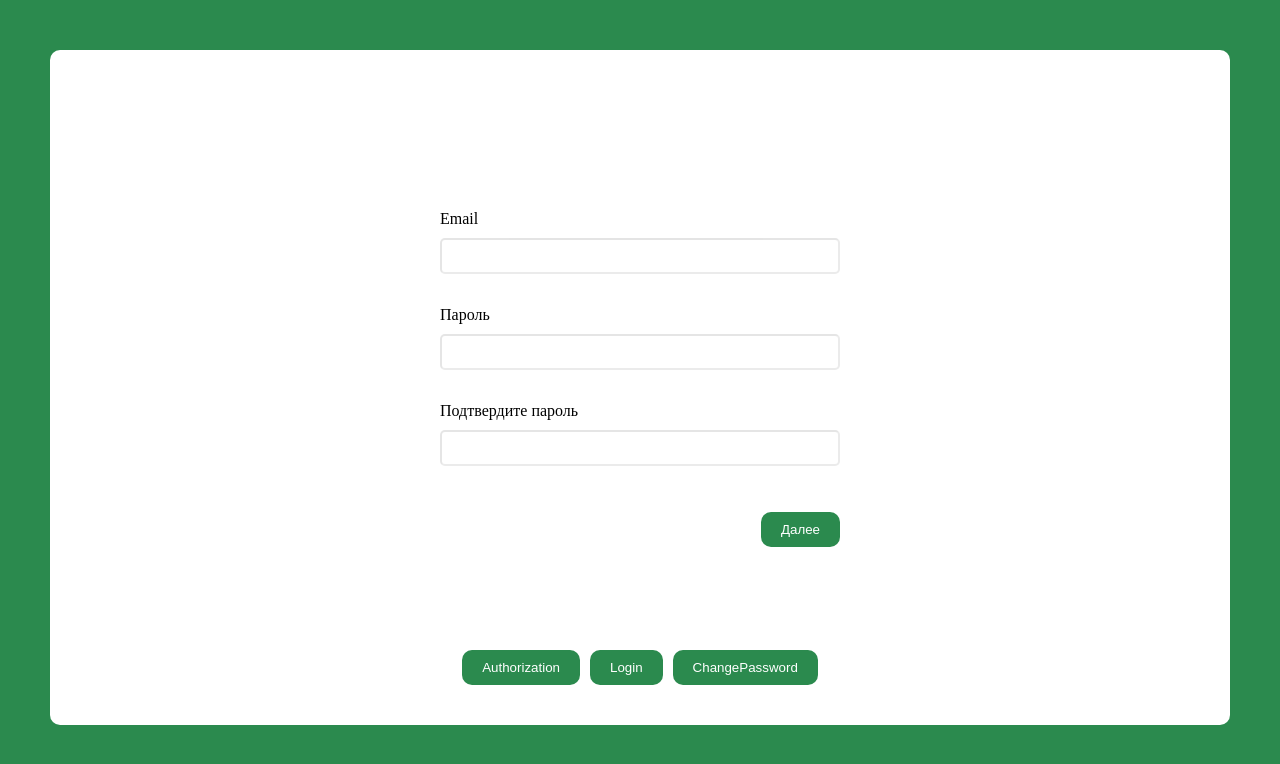
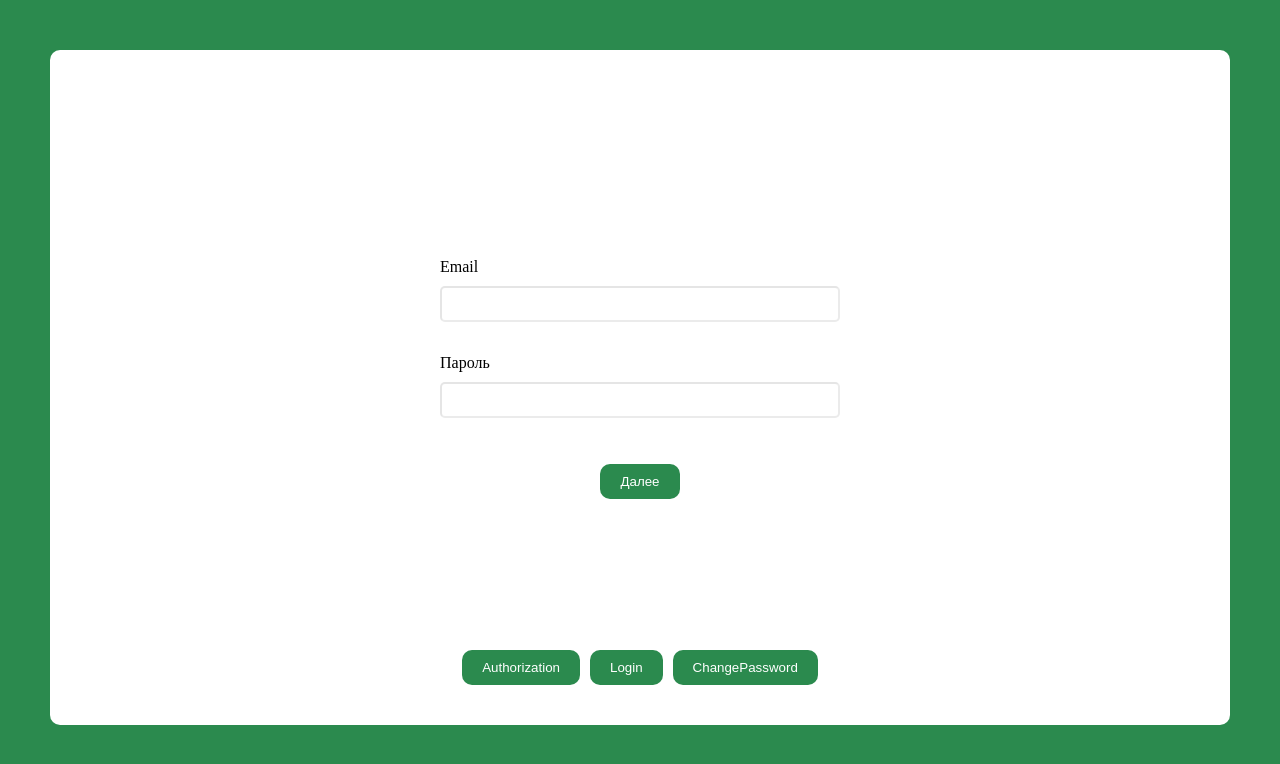
Before and after one commit to pwsd-dev/testing-Bcraft, a React (Create React App) app: page /login in a window 1280 px wide. Shown: the top 764 px of the page. Built offline with nearby package versions, Linux system fonts and the light colour scheme.

Commit message:
добавил проверку на количество символов в пароле

```diff
--- a/src/components/form/FormAuthorization.jsx
+++ b/src/components/form/FormAuthorization.jsx
@@ -1,13 +1,14 @@
 import React from "react";
 import { Formik } from "formik";
+import { Link } from "react-router-dom";
 import * as yup from "yup";
 
 function FormAuthorizaton() {
   const validationSchema = yup.object().shape({
-    // name: yup.string().typeError(`Должно быть строкой`).required("Обязательно"),
     email: yup.string().email("Введите верный email").required("Обязательно"),
     password: yup
       .string()
+      .min(4, "В пароле должно быть больше 4 символов")
       .typeError(`Должно быть строкой`)
       .required("Обязательно"),
     confirmPassword: yup
@@ -86,6 +87,7 @@
             {touched.confirmPassword && errors.confirmPassword && (
               <p className={`error`}>{errors.confirmPassword}</p>
             )}
+            <Link to="/login">
               <button
                 className={"button"}
                 disabled={!isValid && !dirty}
@@ -94,6 +96,7 @@
               >
                 Далее
               </button>
+            </Link>
           </div>
         )}
       </Formik>
--- a/src/components/form/FormLogin.jsx
+++ b/src/components/form/FormLogin.jsx
@@ -1,5 +1,6 @@
 import React from "react";
 import { Formik } from "formik";
+import { Link } from "react-router-dom";
 import * as yup from "yup";
 
 function FormLogin() {
@@ -72,20 +73,7 @@
             {touched.password && errors.password && (
               <p className={`error`}>{errors.password}</p>
             )}
-            <p>
-              <label htmlFor={`confirmPassword`}>Подтвердите пароль</label>
-              <input
-                className={`input`}
-                type={`password`}
-                name={`confirmPassword`}
-                onChange={handleChange}
-                onBlur={handleBlur}
-                value={values.confirmPassword}
-              />
-            </p>
-            {touched.confirmPassword && errors.confirmPassword && (
-              <p className={`error`}>{errors.confirmPassword}</p>
-            )}
+            <Link to="/changePassword">
               <button
                 className={"button"}
                 disabled={!isValid && !dirty}
@@ -94,6 +82,7 @@
               >
                 Далее
               </button>
+            </Link>
           </div>
         )}
       </Formik>
--- a/src/scss/app.scss
+++ b/src/scss/app.scss
@@ -1,7 +1,5 @@
 @import "fonts";
 @import "variables";
-
-@import "components/all";
 
 body {
   background-color: $background;
--- a/src/scss/components/_all.scss
+++ /dev/null
@@ -1 +0,0 @@
-@import "./form";
```
Also changed, not shown: src/scss/components/_form.scss (deleted). Lines whose indentation alone changed are shown as unchanged.
